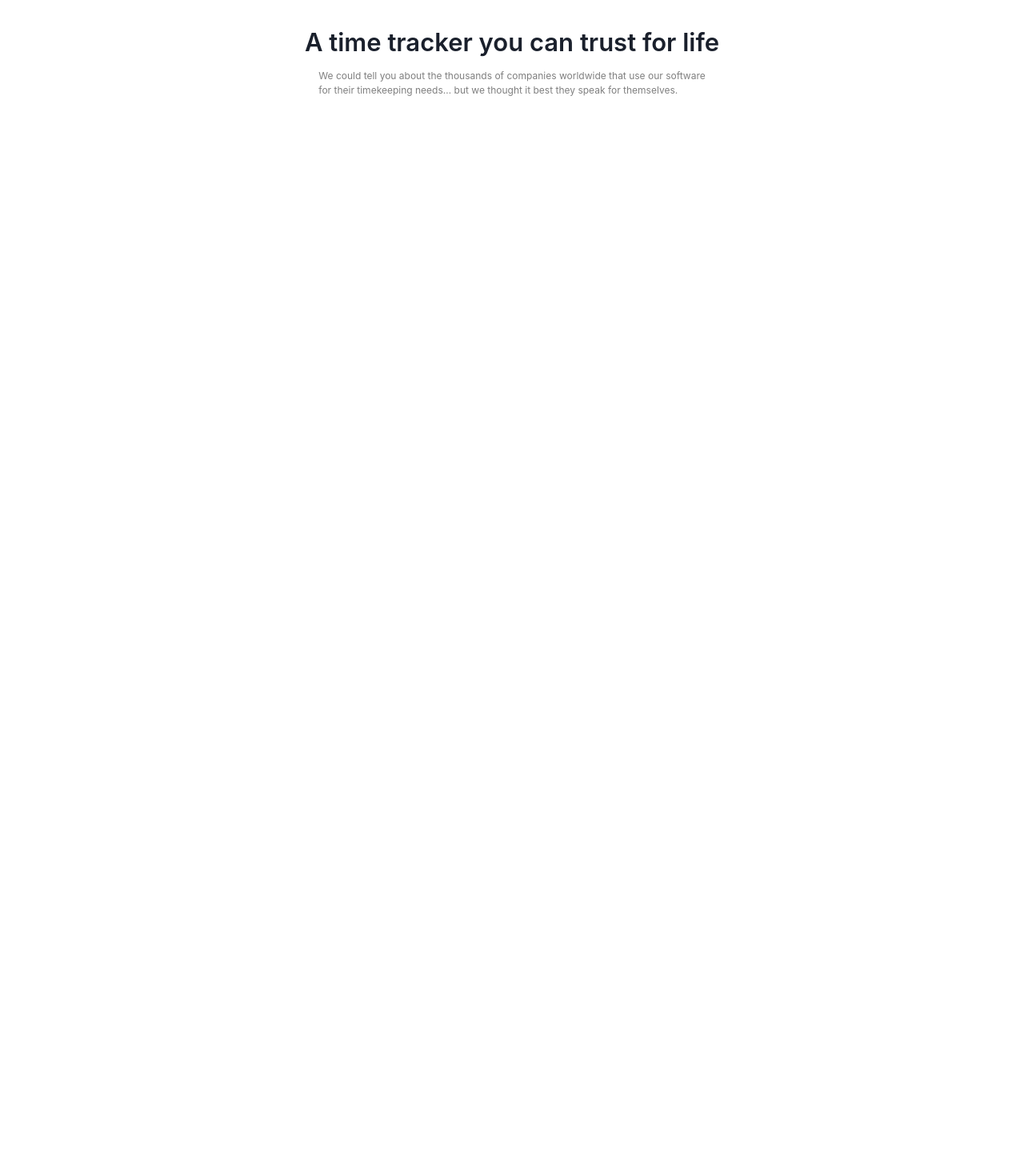
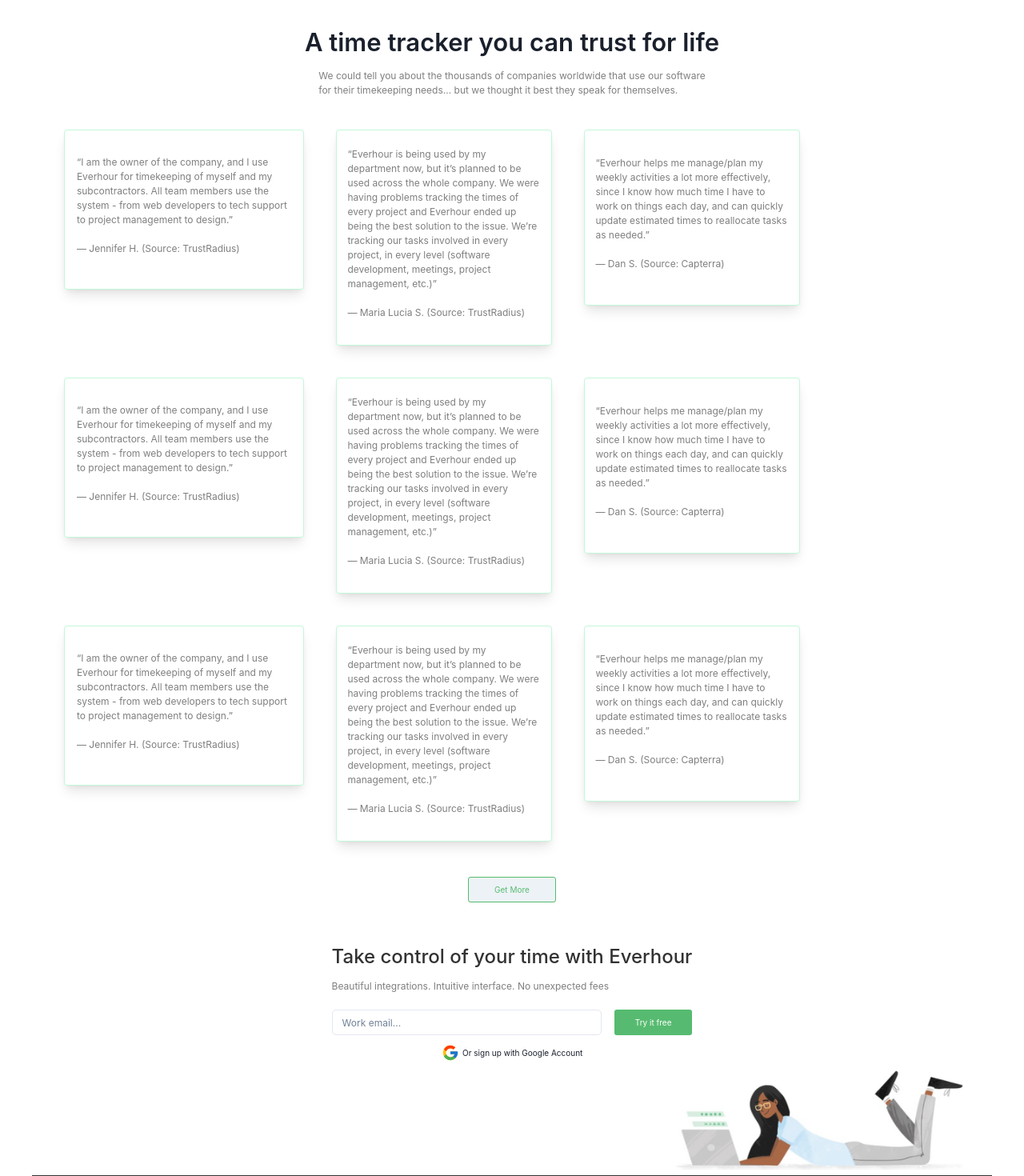
Before and after one commit to AnkurSinghYadav09/truculent-face-1803, a React (Create React App) app: page /signup in a window 1280 px wide. Shown: the part 489-1959 px from the top of the page at 80% size. Before the commit the page ends 800 px from the top, so only its background shows below. Built offline with nearby package versions, Linux system fonts and the light colour scheme.

Commit message:
sighn up complete

```diff
--- a/src/Components/Signup/Signup.jsx
+++ b/src/Components/Signup/Signup.jsx
@@ -9,7 +9,9 @@
   Input,
   Text,
   Image,
+  Square,
 } from "@chakra-ui/react";
+import { FcGoogle } from "react-icons/fc";
 
 const Signup = () => {
   return (
@@ -99,13 +101,300 @@
               We could tell you about the thousands of companies worldwide that
               use our software
               <br />
-
               for their timekeeping needs… but we thought it best they speak for
               themselves.
             </Center>
           </Text>
         </Box>
       </Center>
+
+      <Flex color="white" marginLeft="60px">
+        <Square
+          margin="20px"
+          w="300px"
+          h="200px"
+          boxShadow="lg"
+          borderRadius={"4px"}
+          border="1px solid #c1f7d8"
+        >
+          <Text
+            w="90%"
+            margin="10px 0px 20px"
+            fontWeight="400"
+            fontSize="12px"
+            color="#7F7F7F"
+          >
+            “I am the owner of the company, and I use Everhour for timekeeping
+            of myself and my subcontractors. All team members use the system -
+            from web developers to tech support to project management to
+            design.”
+            <br />
+            <br />— Jennifer H. (Source: TrustRadius)
+          </Text>
+        </Square>
+        <Square
+          margin="20px"
+          size="270px"
+          boxShadow="lg"
+          borderRadius={"4px"}
+          border="1px solid #c1f7d8"
+        >
+          <Text
+            w="90%"
+            margin="10px 0px 20px"
+            fontWeight="400"
+            fontSize="12px"
+            color="#7F7F7F"
+          >
+            “Everhour is being used by my department now, but it’s planned to be
+            used across the whole company. We were having problems tracking the
+            times of every project and Everhour ended up being the best solution
+            to the issue. We’re tracking our tasks involved in every project, in
+            every level (software development, meetings, project management,
+            etc.)”
+            <br />
+            <br />— Maria Lucia S. (Source: TrustRadius)
+          </Text>
+        </Square>
+        <Square
+          margin="20px"
+          w="270px"
+          h="220px"
+          boxShadow="lg"
+          borderRadius={"4px"}
+          border="1px solid #c1f7d8"
+        >
+          <Text
+            w="90%"
+            margin="10px 0px 20px"
+            fontWeight="400"
+            fontSize="12px"
+            color="#7F7F7F"
+          >
+            “Everhour helps me manage/plan my weekly activities a lot more
+            effectively, since I know how much time I have to work on things
+            each day, and can quickly update estimated times to reallocate tasks
+            as needed.”
+            <br />
+            <br />— Dan S. (Source: Capterra)
+          </Text>
+        </Square>
+      </Flex>
+
+      <Flex color="white" marginLeft="60px">
+        <Square
+          margin="20px"
+          w="300px"
+          h="200px"
+          boxShadow="lg"
+          borderRadius={"4px"}
+          border="1px solid #c1f7d8"
+        >
+          <Text
+            w="90%"
+            margin="10px 0px 20px"
+            fontWeight="400"
+            fontSize="12px"
+            color="#7F7F7F"
+          >
+            “I am the owner of the company, and I use Everhour for timekeeping
+            of myself and my subcontractors. All team members use the system -
+            from web developers to tech support to project management to
+            design.”
+            <br />
+            <br />— Jennifer H. (Source: TrustRadius)
+          </Text>
+        </Square>
+        <Square
+          margin="20px"
+          size="270px"
+          boxShadow="lg"
+          borderRadius={"4px"}
+          border="1px solid #c1f7d8"
+        >
+          <Text
+            w="90%"
+            margin="10px 0px 20px"
+            fontWeight="400"
+            fontSize="12px"
+            color="#7F7F7F"
+          >
+            “Everhour is being used by my department now, but it’s planned to be
+            used across the whole company. We were having problems tracking the
+            times of every project and Everhour ended up being the best solution
+            to the issue. We’re tracking our tasks involved in every project, in
+            every level (software development, meetings, project management,
+            etc.)”
+            <br />
+            <br />— Maria Lucia S. (Source: TrustRadius)
+          </Text>
+        </Square>
+        <Square
+          margin="20px"
+          w="270px"
+          h="220px"
+          boxShadow="lg"
+          borderRadius={"4px"}
+          border="1px solid #c1f7d8"
+        >
+          <Text
+            w="90%"
+            margin="10px 0px 20px"
+            fontWeight="400"
+            fontSize="12px"
+            color="#7F7F7F"
+          >
+            “Everhour helps me manage/plan my weekly activities a lot more
+            effectively, since I know how much time I have to work on things
+            each day, and can quickly update estimated times to reallocate tasks
+            as needed.”
+            <br />
+            <br />— Dan S. (Source: Capterra)
+          </Text>
+        </Square>
+      </Flex>
+
+      <Flex color="white" marginLeft="60px">
+        <Square
+          margin="20px"
+          w="300px"
+          h="200px"
+          boxShadow="lg"
+          borderRadius={"4px"}
+          border="1px solid #c1f7d8"
+        >
+          <Text
+            w="90%"
+            margin="10px 0px 20px"
+            fontWeight="400"
+            fontSize="12px"
+            color="#7F7F7F"
+          >
+            “I am the owner of the company, and I use Everhour for timekeeping
+            of myself and my subcontractors. All team members use the system -
+            from web developers to tech support to project management to
+            design.”
+            <br />
+            <br />— Jennifer H. (Source: TrustRadius)
+          </Text>
+        </Square>
+        <Square
+          margin="20px"
+          size="270px"
+          boxShadow="lg"
+          borderRadius={"4px"}
+          border="1px solid #c1f7d8"
+        >
+          <Text
+            w="90%"
+            margin="10px 0px 20px"
+            fontWeight="400"
+            fontSize="12px"
+            color="#7F7F7F"
+          >
+            “Everhour is being used by my department now, but it’s planned to be
+            used across the whole company. We were having problems tracking the
+            times of every project and Everhour ended up being the best solution
+            to the issue. We’re tracking our tasks involved in every project, in
+            every level (software development, meetings, project management,
+            etc.)”
+            <br />
+            <br />— Maria Lucia S. (Source: TrustRadius)
+          </Text>
+        </Square>
+        <Square
+          margin="20px"
+          w="270px"
+          h="220px"
+          boxShadow="lg"
+          borderRadius={"4px"}
+          border="1px solid #c1f7d8"
+        >
+          <Text
+            w="90%"
+            margin="10px 0px 20px"
+            fontWeight="400"
+            fontSize="12px"
+            color="#7F7F7F"
+          >
+            “Everhour helps me manage/plan my weekly activities a lot more
+            effectively, since I know how much time I have to work on things
+            each day, and can quickly update estimated times to reallocate tasks
+            as needed.”
+            <br />
+            <br />— Dan S. (Source: Capterra)
+          </Text>
+        </Square>
+      </Flex>
+
+      <br />
+      <Center>
+        <Button
+          border="1px solid #56BB70"
+          color="#56BB70"
+          size="sm"
+          fontSize="10px"
+          fontWeight="400"
+          padding="5px 32px"
+          borderRadius={"3px"}
+          _hover={{ bg: "#56BB70", color: "white", boxShadow: "dark-lg" }}
+        >
+          Get More
+        </Button>
+      </Center>
+
+      <Center>
+        <Box mt="50px">
+          <Text fontSize="24px" fontWeight="500" color="#323233">
+            Take control of your time with Everhour
+          </Text>
+          <Text
+            margin="10px 0px 20px"
+            fontWeight="400"
+            fontSize="12px"
+            color="#7F7F7F"
+          >
+            Beautiful integrations. Intuitive interface. No unexpected fees
+          </Text>
+          <Flex gap={4}>
+            <Input
+              placeholder="Work email..."
+              borderRadius="5px"
+              fontSize="12px"
+              size="sm"
+            />
+            <Button
+              bg={"#56BB70"}
+              color="white"
+              size="sm"
+              fontSize="10px"
+              fontWeight="400"
+              padding="5px 32px"
+              borderRadius={"3px"}
+              _hover={{ bg: "#56BB70", color: "white", boxShadow: "dark-lg" }}
+            >
+              Try it free
+            </Button>
+          </Flex>
+          <Flex
+            margin="10px 0 70px 0"
+            sx={{ alignItems: "center", justifyContent: "center" }}
+          >
+            <Icon as={FcGoogle} fontSize="22px" />
+            &nbsp;
+            <Text fontSize="10px">Or sign up with Google Account</Text>
+          </Flex>
+        </Box>
+      </Center>
+
+      <Image
+      marginTop="-70px"
+        padding="0 40px"
+        height="142px"
+        width="100%"
+        src="/logo/bottom_pic.png"
+        alt=""
+      />
     </Box>
   );
 };
```
Also changed, not shown: public/logo/bottom_pic.PNG (added).
